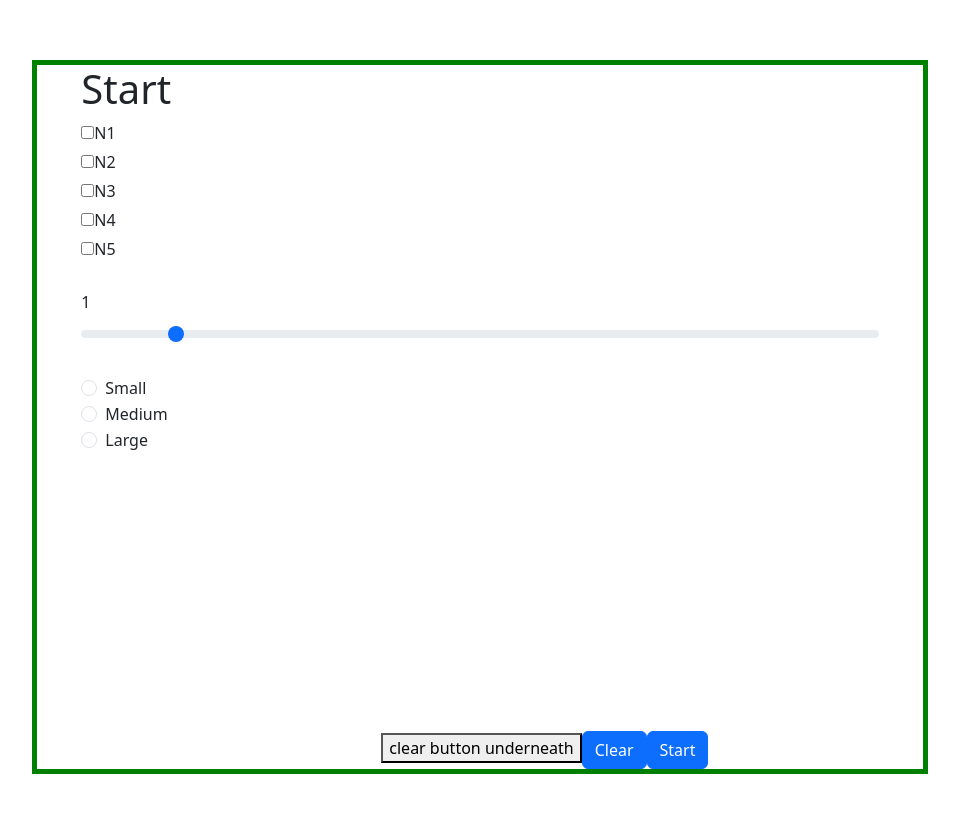
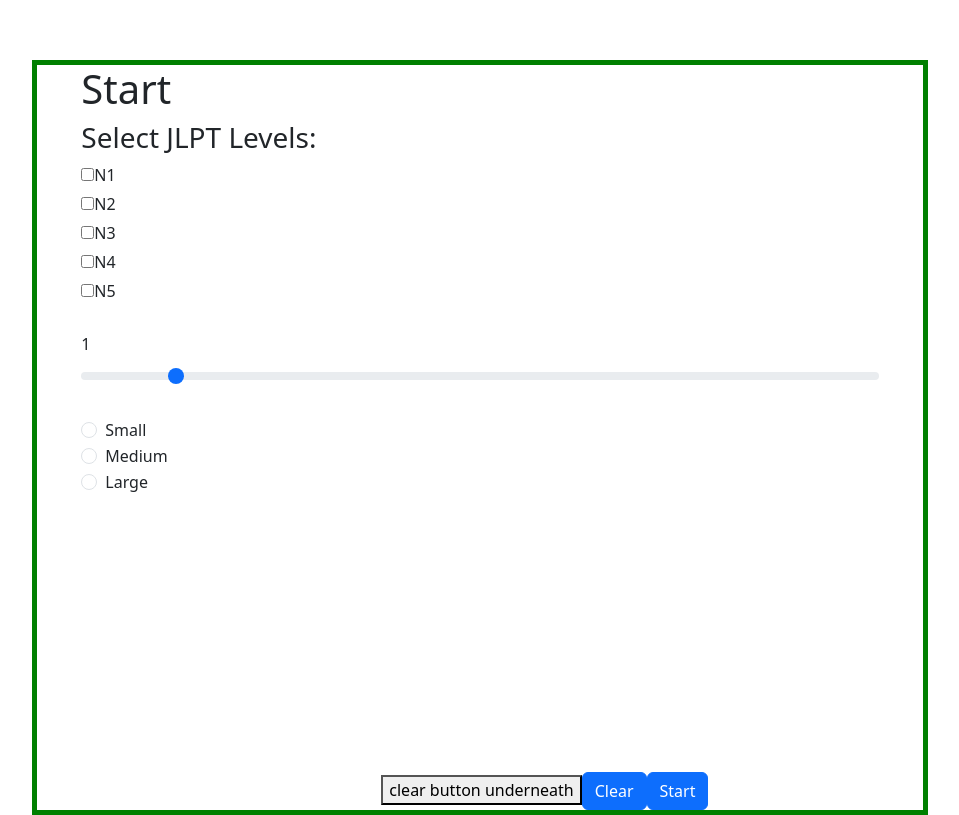
Before and after one commit to dyikwong/kakuji, a React (Vite) app: page / in a window 1280 px wide. Shown: the part 132-947 px from the top of the page, without its empty margins (160-1119 px from the left). Before the commit the page ends 906 px from the top, so only its background shows below. Built offline with nearby package versions, Linux system fonts and the light colour scheme.

Commit message:
input validation for whether any JLPT level box was checked

```diff
--- a/src/Kanji.jsx
+++ b/src/Kanji.jsx
@@ -5,8 +5,6 @@
 function Kanji() {
 	const location = useLocation();
 	const { time, checked } = location.state || {};
-	console.log(time);
-	console.log(checked);
 	return (
 		<div>
 			<h1>Kanji</h1>
--- a/src/components/Start.jsx
+++ b/src/components/Start.jsx
@@ -13,7 +13,6 @@
 		{ title: 'N5', checked: false },
 	]);
 	// 5 checkboxes for each JLPT level (input validation if empty)
-	// Slider for amount of time
 
 	// options for color and line thickness? (show preview)
 
@@ -36,6 +35,10 @@
 	}
 
 	function moveToQuiz() {
+		if (checkBoxes.every((box) => !box.checked)) {
+			alert('Please select at least one JLPT level.');
+			return;
+		}
 		console.log(checkBoxes);
 		nav('/kanji', { state: { time: timeLimit, checked: checkBoxes } });
 	}
@@ -48,6 +51,7 @@
 			<div className="inside-start-container">
 				<h1>Start</h1>
 				<div>
+					<h3>Select JLPT Levels:</h3>
 					{checkBoxes.map((box) => (
 						<div key={box.title} className="level-checkbox">
 							<label>
```
